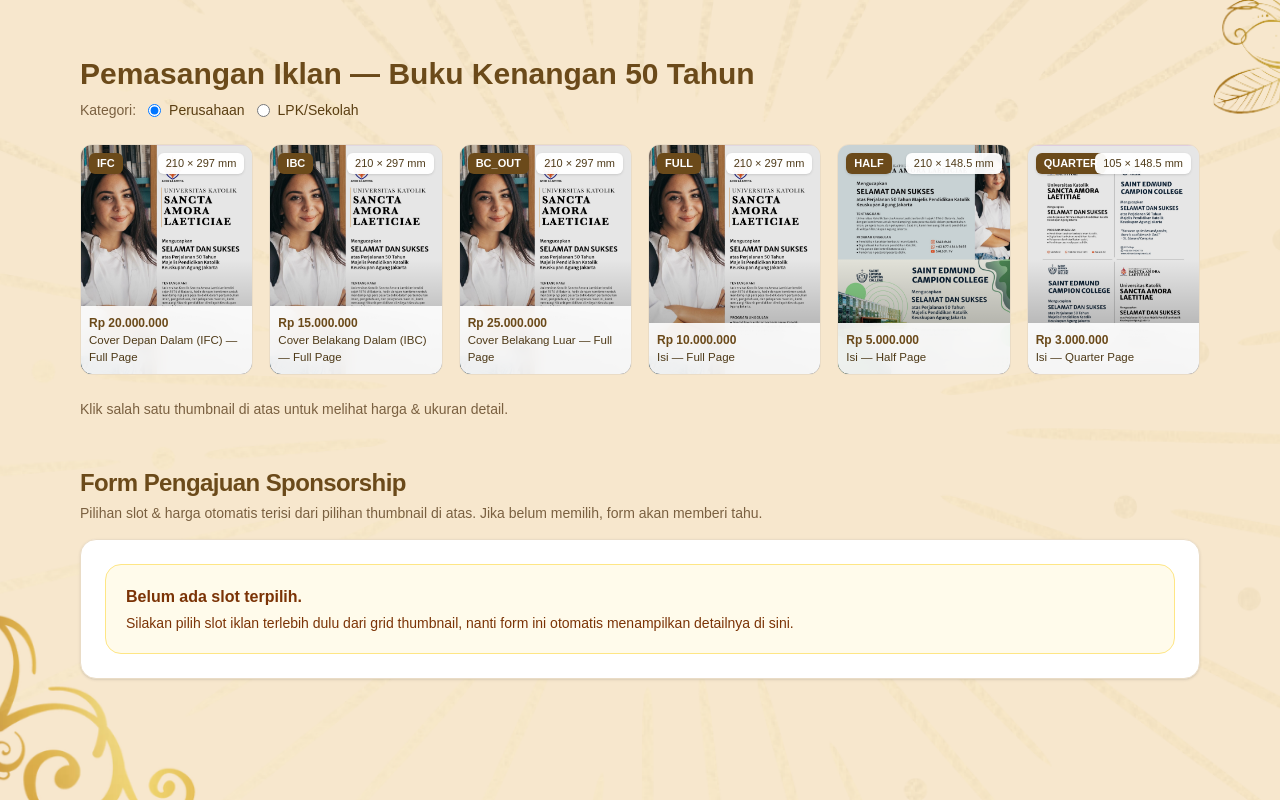
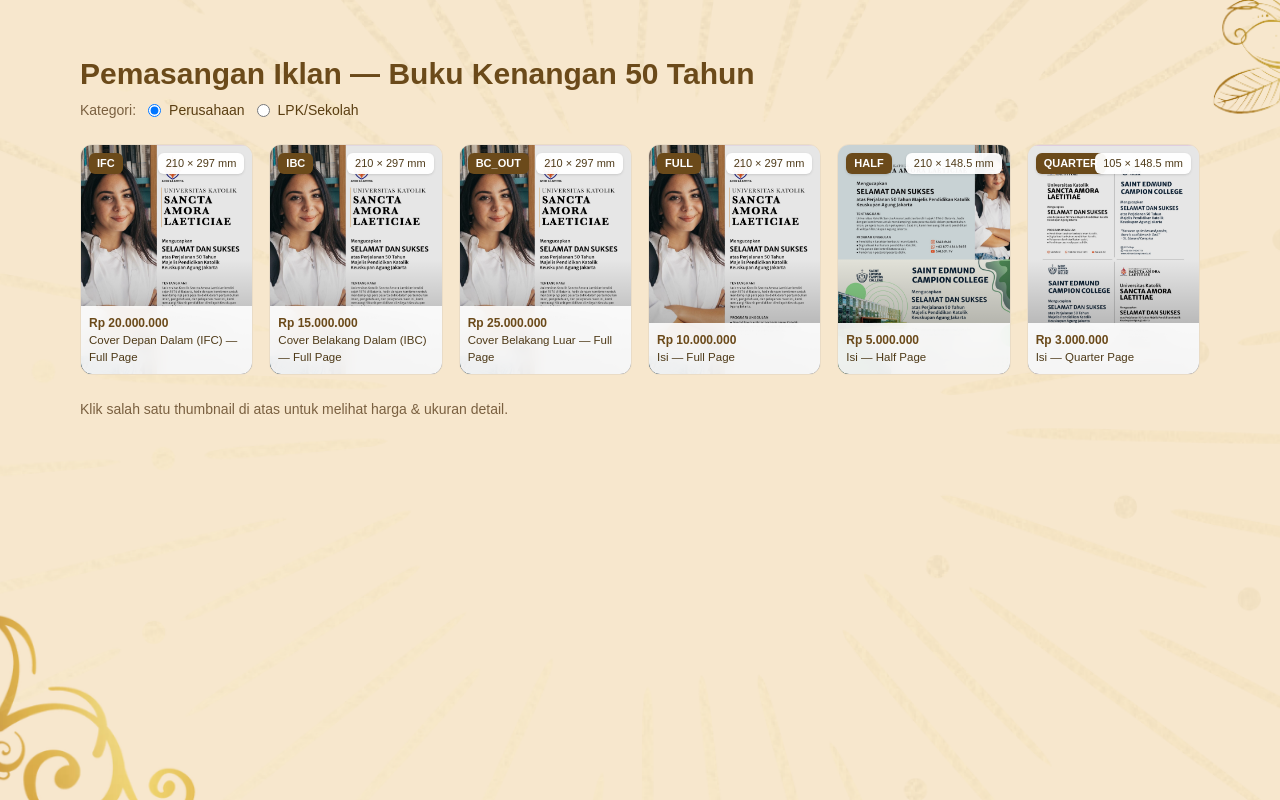
Before and after one commit to AeryIce/mpk_sponsorship_fe, a Next.js app: page /sponsorship/apply in a window 1280 px wide. Built offline with nearby package versions, Linux system fonts and the light colour scheme.

Commit message:
UIUX Optimisation

```diff
--- a/app/sponsorship/apply/page.tsx
+++ b/app/sponsorship/apply/page.tsx
@@ -1,7 +1,6 @@
 "use client";
 
 import { Suspense, useMemo, useState, useEffect } from "react";
-import Link from "next/link";
 import { useSearchParams, useRouter } from "next/navigation";
 import SlotCard, { SlotCardProps } from "@/components/SlotCard";
 import dynamic from "next/dynamic";
@@ -62,7 +61,7 @@ function ApplyPageInner() {
     // eslint-disable-next-line react-hooks/exhaustive-deps
   }, []); // run once
 
-  // Saat ganti kategori → update URL juga, supaya form & ringkasan ikut sinkron
+  // Saat ganti kategori → update URL juga
   const changeKategori = (kat: "perusahaan" | "lpk") => {
     setKategori(kat);
     const p = new URLSearchParams(params.toString());
@@ -90,7 +89,7 @@ function ApplyPageInner() {
       priceLabel: `Rp ${price(id).toLocaleString("id-ID")}`,
       selected: selected === id,
       onSelect: setSelected,
-      // ⬇️ penting: klik gambar langsung pilih + navigate + scroll ke form
+      // klik gambar = pilih + navigate ke form
       navigateOnClick: true,
       kategori, // dipakai SlotCard untuk menyusun URL
     }));
@@ -144,7 +143,7 @@ function ApplyPageInner() {
             <img src={selectedData.image} alt={selectedData.title} className="w-full rounded-xl" />
           </div>
 
-          {/* KANAN: info detail */}
+          {/* KANAN: info detail + FORM (compact) */}
           <aside className="rounded-2xl border border-[#eadcc6] bg-[#fffaf0] p-5 h-fit">
             <div className="text-sm font-semibold text-[#6b4a1a] mb-1">{selectedData.title}</div>
             <div className="text-[13px] text-[#7a6040]">
@@ -161,13 +160,9 @@ function ApplyPageInner() {
               kenangan 50 tahun MPK-KAJ.
             </p>
 
+            {/* ⬇️ Form compact langsung di panel kanan */}
             <div className="mt-5">
-              <Link
-                href={`/sponsorship/apply?slot=${selectedData.id}&kategori=${kategori}#apply-form`}
-                className="btn-primary w-full justify-center"
-              >
-                Pilih Slot Ini
-              </Link>
+              <SponsorApplyForm compact />
             </div>
 
             {/* Kontak */}
@@ -192,30 +187,11 @@ function ApplyPageInner() {
           Klik salah satu thumbnail di atas untuk melihat harga & ukuran detail.
         </div>
       )}
-
-      {/* FORM APPLY */}
-      <section id="apply-form" className="max-w-6xl mx-auto mt-12 scroll-mt-20">
-        <div className="mb-4">
-          <h2 className="text-2xl font-bold tracking-tight text-[#6b4a1a]">Form Pengajuan Sponsorship</h2>
-          <p className="text-sm text-[#7a6040] mt-1">
-            Pilihan slot & harga otomatis terisi dari pilihan thumbnail di atas. Jika belum memilih, form akan memberi
-            tahu.
-          </p>
-        </div>
-
-        <div className="rounded-2xl border border-[#eadcc6] bg-white p-4 md:p-6 shadow-sm">
-          <SponsorApplyForm />
-        </div>
-      </section>
     </main>
   );
 }
 
 /* ------------------------------ PAGE WRAPPER ------------------------------- */
-/** Wajib: bungkus komponen yang memakai useSearchParams di dalam Suspense
- * agar aman saat prerender di Vercel (mengatasi error:
- * "useSearchParams() should be wrapped in a suspense boundary").
- */
 export default function ApplyPage() {
   return (
     <Suspense fallback={null}>
--- a/components/SponsorApplyForm.tsx
+++ b/components/SponsorApplyForm.tsx
@@ -6,14 +6,12 @@ import { useSearchParams } from 'next/navigation';
 type SlotKey = 'IFC' | 'IBC' | 'BC_OUT' | 'FULL' | 'HALF' | 'QUARTER';
 type Kategori = 'perusahaan' | 'lpk';
 
-// ❗ HARGA DIPINDAH KE DINAMIS (SAMA DENGAN DI ApplyPage)
 const HARGA = {
   perusahaan: { FULL: 10_000_000, HALF: 5_000_000, QUARTER: 3_000_000 },
   lpk:        { FULL: 7_500_000,  HALF: 4_000_000, QUARTER: 2_500_000 },
   cover:      { IFC: 20_000_000,  IBC: 15_000_000, BC_OUT: 25_000_000 },
 } as const;
 
-// Info slot tanpa harga (biar harga tidak “nyangkut”)
 const SLOT_META: Record<SlotKey, {
   label: string;
   section: 'cover' | 'inside';
@@ -30,7 +28,7 @@ const SLOT_META: Record<SlotKey, {
 const toIDR = (n: number) =>
   new Intl.NumberFormat('id-ID', { style: 'currency', currency: 'IDR', maximumFractionDigits: 0 }).format(n);
 
-// === helpers type-safe ===
+// helpers type-safe
 function getMessage(x: unknown): string | undefined {
   if (typeof x === 'object' && x !== null) {
     const r = x as Record<string, unknown>;
@@ -50,7 +48,7 @@ function getTicket(x: unknown): string | undefined {
   return undefined;
 }
 
-export default function SponsorApplyForm() {
+export default function SponsorApplyForm({ compact = false }: { compact?: boolean }) {
   const params = useSearchParams();
   const [isSubmitting, setSubmitting] = useState(false);
 
@@ -63,7 +61,6 @@ export default function SponsorApplyForm() {
     return { key: slotParam, ...SLOT_META[slotParam] };
   }, [slotParam]);
 
-  // 💡 HITUNG HARGA DINAMIS BERDASARKAN KATEGORI + SLOT
   const price = useMemo(() => {
     if (!selected) return null;
     if (selected.section === 'cover') {
@@ -75,9 +72,11 @@ export default function SponsorApplyForm() {
 
   if (!selected) {
     return (
-      <div className="rounded-2xl border border-amber-200 bg-amber-50 p-5 text-amber-900">
+      <div id="apply-form" className="rounded-2xl border border-amber-200 bg-amber-50 p-5 text-amber-900">
         <div className="font-semibold">Belum ada slot terpilih.</div>
-        <div className="text-sm mt-1">Silakan pilih slot iklan terlebih dulu dari grid thumbnail, nanti form ini otomatis menampilkan detailnya di sini.</div>
+        <div className="text-sm mt-1">
+          Silakan pilih slot iklan terlebih dulu dari grid thumbnail.
+        </div>
       </div>
     );
   }
@@ -88,26 +87,19 @@ export default function SponsorApplyForm() {
     const fd = new FormData(form);
 
     const payload = {
-      // metadata slot dari pilihan thumbnail
       slot_key: selected.key,
       slot_label: selected.label,
       slot_section: selected.section,
       slot_size: selected.size,
-      slot_price: price ?? 0,            // FE hanya info; BE akan hitung ulang
-      kategori: kategoriParam,           // perusahaan / lpk
-
-      // data perusahaan
+      slot_price: price ?? 0,
+      kategori: kategoriParam,
       company_name: fd.get('company_name') as string,
       company_address: fd.get('company_address') as string,
       company_phone: fd.get('company_phone') as string,
       company_email: fd.get('company_email') as string,
-
-      // PIC
       pic_name: fd.get('pic_name') as string,
       pic_position: fd.get('pic_position') as string,
       pic_phone: fd.get('pic_phone') as string,
-
-      // lainnya
       artwork_url: (fd.get('artwork_url') as string) || '',
       notes: (fd.get('notes') as string) || '',
       agree: fd.get('agree') === 'on',
@@ -121,7 +113,6 @@ export default function SponsorApplyForm() {
     try {
       setSubmitting(true);
 
-      // ===== API BASE (ketat, wajib absolut) =====
       const API_BASE_ENV =
         process.env.NEXT_PUBLIC_API_BASE ??
         (process.env.NEXT_PUBLIC_BACKEND_URL
@@ -130,14 +121,11 @@ export default function SponsorApplyForm() {
 
       const API_BASE = (API_BASE_ENV || '').replace(/\/$/, '');
       if (!/^https?:\/\//i.test(API_BASE)) {
-        console.error('[API_BASE] invalid:', API_BASE);
         alert('Konfigurasi API belum benar. Set NEXT_PUBLIC_API_BASE ke https://mpkbackend-production.up.railway.app/api');
         return;
       }
 
       const url = `${API_BASE}/sponsorship/apply`;
-      console.log('[POST]', url, payload);
-
       const res = await fetch(url, {
         method: 'POST',
         headers: { 'Content-Type': 'application/json', 'Accept': 'application/json' },
@@ -147,8 +135,6 @@ export default function SponsorApplyForm() {
 
       const raw = await res.text();
       let out: unknown = null; try { out = JSON.parse(raw); } catch {}
-      console.log('[RESPONSE]', res.status, raw);
-
       if (!res.ok) {
         const msg = getMessage(out) || raw || `Gagal mengirim pengajuan sponsorship (HTTP ${res.status}).`;
         throw new Error(typeof msg === 'string' ? msg : String(msg));
@@ -163,7 +149,6 @@ export default function SponsorApplyForm() {
 
       form.reset();
     } catch (err: unknown) {
-      console.error('[SPONSORSHIP_APPLY_ERROR]', err);
       const msg = err instanceof Error ? err.message : 'Terjadi kesalahan. Mohon coba lagi.';
       alert(msg);
     } finally {
@@ -171,39 +156,21 @@ export default function SponsorApplyForm() {
     }
   };
 
-  return (
-    <div className="grid grid-cols-1 lg:grid-cols-3 gap-6">
-      {/* Recap Slot */}
-      <aside className="lg:col-span-1">
-        <div className="rounded-2xl border bg-white p-5 shadow-sm">
-          <div className="text-sm text-slate-500 mb-2">Ringkasan Pilihan Slot</div>
-          <div className="text-lg font-semibold">{selected.label}</div>
-          <div className="text-sm text-slate-600 mt-1 capitalize">
-            {selected.section === 'cover' ? 'Bagian Sampul' : 'Bagian Isi'} · {selected.size} page
-          </div>
-          <div className="mt-3 text-emerald-700 font-bold">
-            {price !== null ? toIDR(price) : '-'}
-          </div>
-          <div className="mt-2 text-xs text-slate-500">
-            Kategori pengiklan: <span className="font-medium">{kategoriParam}</span>
-          </div>
-          <div className="mt-4 rounded-xl bg-slate-50 p-3 text-xs text-slate-600">
-            *Harga & slot mengikuti pilihan thumbnail. Ubah pilihan? Kembali ke grid lalu pilih slot lain.
-          </div>
-        </div>
-      </aside>
-
-      {/* Form */}
-      <section id="apply-form" className="lg:col-span-2">
+  // === View ===
+  const formEl = (
     <form
-          key={`${selected.key}-${kategoriParam}`}   // ⬅️ auto-reset saat slot/kategori berubah
+      key={`${slotParam}-${kategoriParam}`} // ganti slot/kategori -> re-mount -> reset
       onSubmit={handleSubmit}
       className="rounded-2xl border bg-white p-6 shadow-sm"
     >
+      {!compact && (
+        <>
           <h2 className="text-xl font-semibold">Data Pengiklan</h2>
           <p className="text-sm text-slate-600 mb-4">Lengkapi data sesuai form panitia.</p>
+        </>
+      )}
 
-          {/* Hidden metadata (ikut terkirim) */}
+      {/* Hidden metadata */}
       <input type="hidden" name="slot_key" value={selected.key} />
       <input type="hidden" name="slot_label" value={selected.label} />
       <input type="hidden" name="slot_price" value={price ?? 0} />
@@ -276,11 +243,44 @@ export default function SponsorApplyForm() {
         >
           {isSubmitting ? 'Mengirim…' : 'Kirim Pengajuan'}
         </button>
+        {!compact && (
           <span className="text-xs text-slate-500">
             Setelah submit, tim kami akan follow-up via email/WhatsApp.
           </span>
+        )}
       </div>
     </form>
+  );
+
+  if (compact) {
+    // compact: hanya form, dengan anchor untuk scroll target
+    return <div id="apply-form">{formEl}</div>;
+  }
+
+  // default (non-compact): recap + form (layout lama)
+  return (
+    <div id="apply-form" className="grid grid-cols-1 lg:grid-cols-3 gap-6">
+      <aside className="lg:col-span-1">
+        <div className="rounded-2xl border bg-white p-5 shadow-sm">
+          <div className="text-sm text-slate-500 mb-2">Ringkasan Pilihan Slot</div>
+          <div className="text-lg font-semibold">{selected.label}</div>
+          <div className="text-sm text-slate-600 mt-1 capitalize">
+            {selected.section === 'cover' ? 'Bagian Sampul' : 'Bagian Isi'} · {selected.size} page
+          </div>
+          <div className="mt-3 text-emerald-700 font-bold">
+            {price !== null ? toIDR(price) : '-'}
+          </div>
+          <div className="mt-2 text-xs text-slate-500">
+            Kategori pengiklan: <span className="font-medium">{kategoriParam}</span>
+          </div>
+          <div className="mt-4 rounded-xl bg-slate-50 p-3 text-xs text-slate-600">
+            *Harga & slot mengikuti pilihan thumbnail. Ubah pilihan? Kembali ke grid lalu pilih slot lain.
+          </div>
+        </div>
+      </aside>
+
+      <section className="lg:col-span-2">
+        {formEl}
       </section>
     </div>
   );
```
Lines whose indentation alone changed are shown as unchanged.
